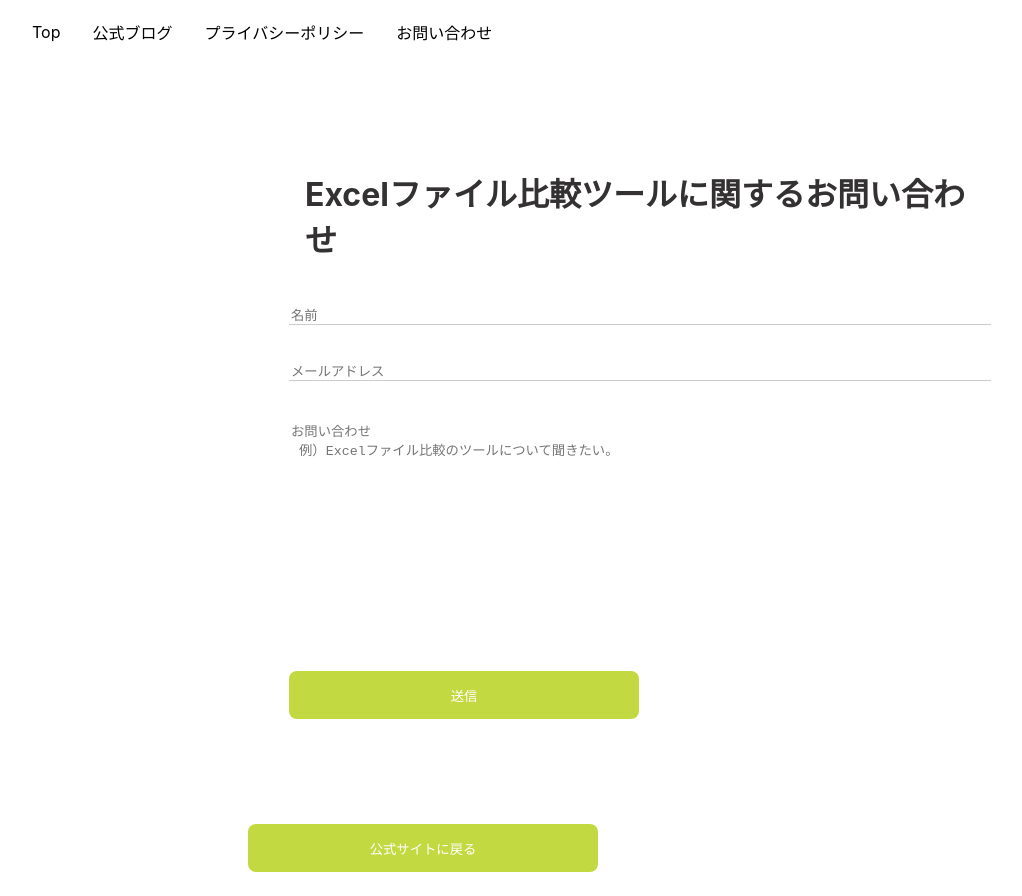
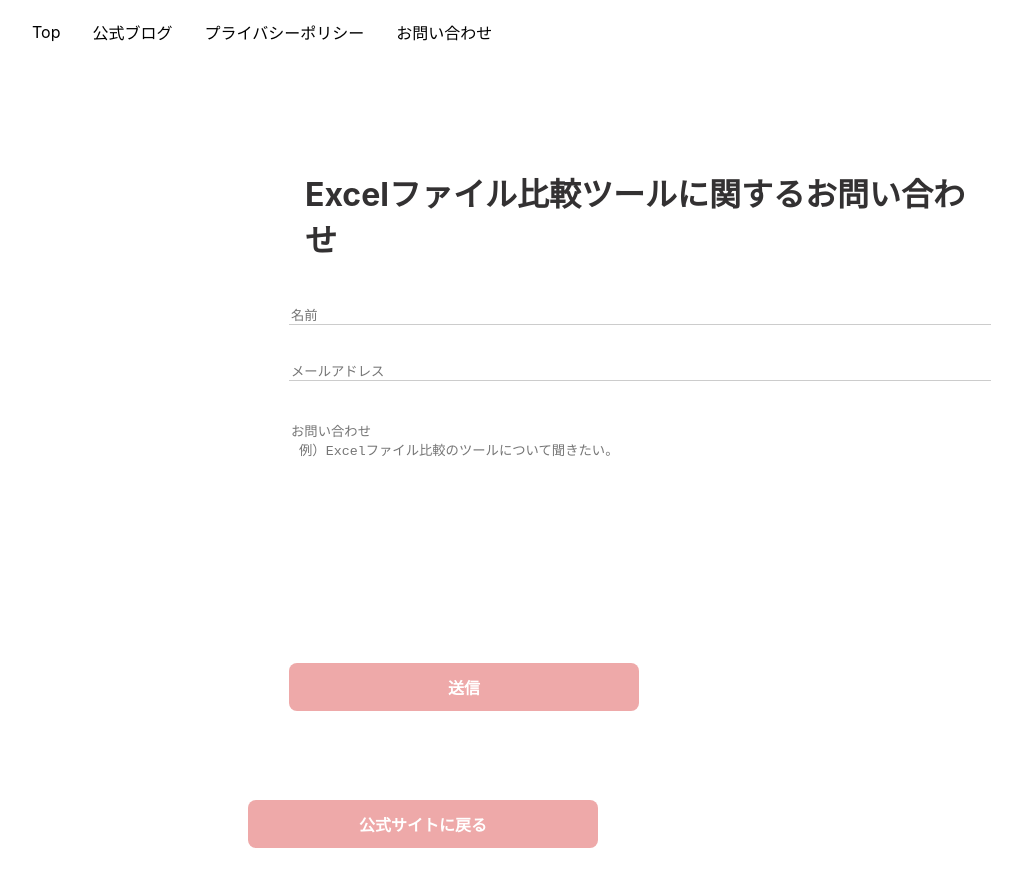
Before and after one commit to mitsu0428/csv-hikakun-prod, a Next.js app: page /excel/mail in a window 1280 px wide. Shown: the whole page, without its empty margins (0-1022 px from the left). After the commit the page ends 864 px from the top, so only its background shows below. Built offline with nearby package versions, Linux system fonts and the light colour scheme.

Commit message:
fix: 色味の修正

```diff
--- a/src/pages/csv/about.tsx
+++ b/src/pages/csv/about.tsx
@@ -128,6 +128,6 @@ const BasicButton = styled.button`
   transition: 0.2s;
 
   &:hover {
-    background-color: #3d8c40;
+    background-color: #ff6f91;
   }
 `;
--- a/src/pages/csv/mail.tsx
+++ b/src/pages/csv/mail.tsx
@@ -230,12 +230,12 @@ const BasicButton = styled.button`
   margin: 1rem 0;
   text-decoration: none;
   color: white;
-  background-color: #c3d941;
+  background-color: #eea9a9;
   border: none;
   border-radius: 0.5rem;
   transition: 0.4s;
   cursor: pointer;
   :hover {
-    background-color: #d3e173;
+    background-color: #ff6f91;
   }
 `;
--- a/src/pages/excel/about.tsx
+++ b/src/pages/excel/about.tsx
@@ -89,6 +89,6 @@ const BasicButton = styled.button`
   transition: 0.2s;
 
   &:hover {
-    background-color: #3d8c40;
+    background-color: #ff6f91;
   }
 `;
--- a/src/pages/excel/mail.tsx
+++ b/src/pages/excel/mail.tsx
@@ -226,16 +226,18 @@ const BasicButton = styled.button`
   width: 100%;
   max-width: 350px;
   height: 3rem;
-  padding: 0.5rem 1.5rem;
-  margin: 1rem 0;
+  margin: 0.5rem 0;
+  padding: 0 1.5rem;
+  font-size: 1rem;
+  font-weight: bold;
   text-decoration: none;
-  color: white;
-  background-color: #c3d941;
+  color: #fff;
+  background-color: #eea9a9;
   border: none;
-  border-radius: 0.5rem;
-  transition: 0.4s;
-  cursor: pointer;
-  :hover {
-    background-color: #d3e173;
+  border-radius: 8px;
+  transition: 0.2s;
+
+  &:hover {
+    background-color: #ff6f91;
   }
 `;
--- a/src/pages/text/about.tsx
+++ b/src/pages/text/about.tsx
@@ -91,6 +91,6 @@ const BasicButton = styled.button`
   transition: 0.2s;
 
   &:hover {
-    background-color: #3d8c40;
+    background-color: #ff6f91;
   }
 `;
```
Also changed, not shown: src/pages/excel/index.tsx (+12 -11 lines), src/pages/text/mail.tsx (+11 -9 lines), 1 other file (tests, documents, lock files or other folders).
